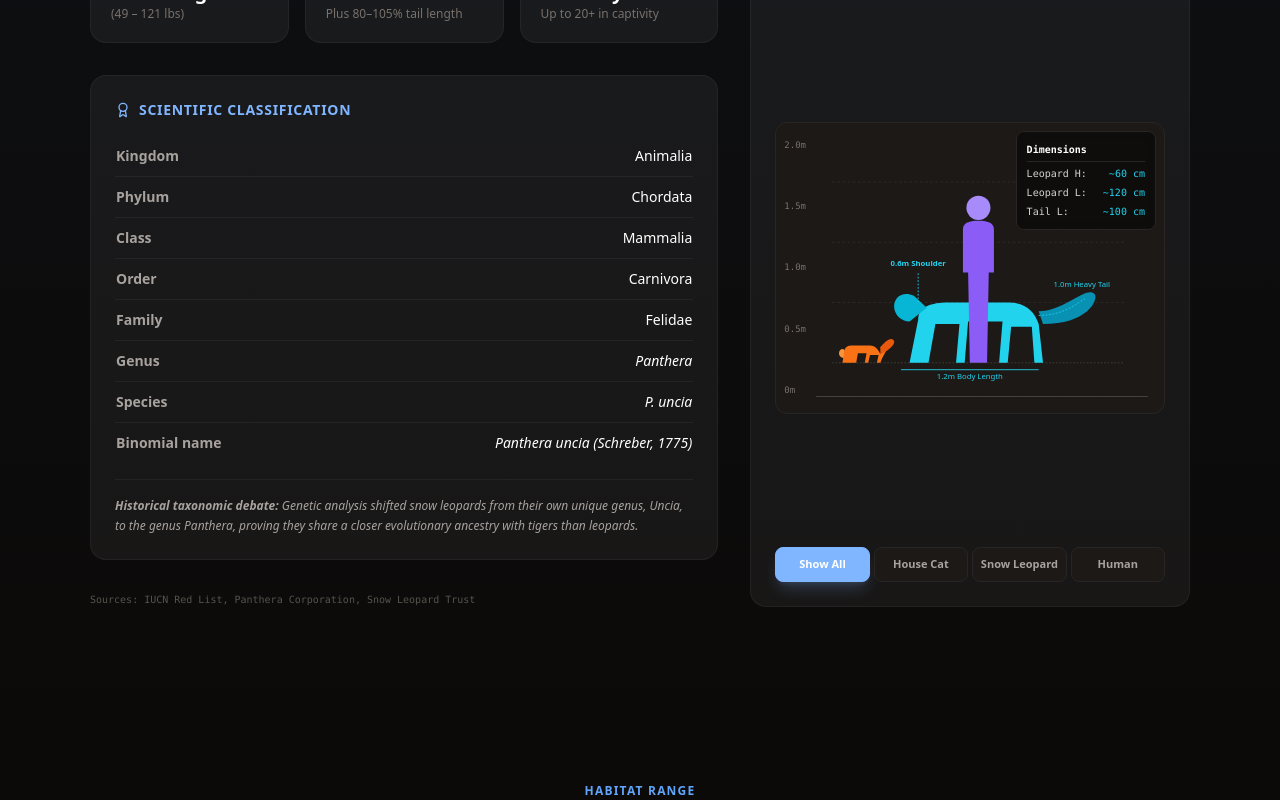
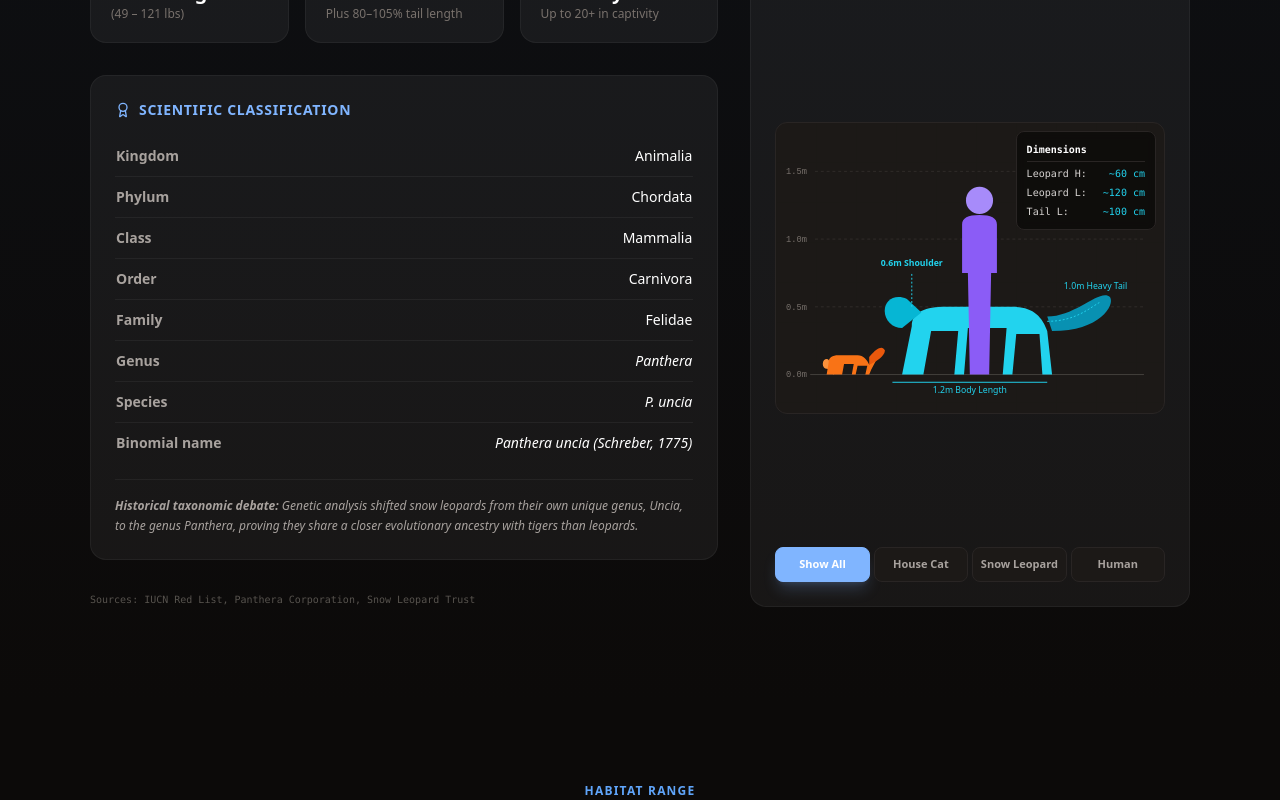
Before and after one commit to MacallanButler/proj-ghost-mountain, a Next.js app: page / in a window 1280 px wide. Shown: the part 2420-3220 px from the top of the page. Built offline with nearby package versions, Linux system fonts and the light colour scheme.

Commit message:
fix: donate disclosures, size comparison layout, alt texts, citations, and footer credit

```diff
--- a/src/components/home/CTA.tsx
+++ b/src/components/home/CTA.tsx
@@ -52,6 +52,9 @@ export function CTA() {
                     <span className="flex items-center text-blue-400 font-semibold group-hover:gap-2 transition-all">
                         Give Today <ArrowRight className="w-4 h-4 ml-1" />
                     </span>
+                    <span className="text-[10px] text-stone-500 block mt-1">
+                        proof-of-concept — no payment processed
+                    </span>
                 </motion.a>
 
                 {/* Card 3: Newsletter */}
--- a/src/components/home/ConservationCharts.tsx
+++ b/src/components/home/ConservationCharts.tsx
@@ -91,6 +91,9 @@ export function ConservationCharts() {
                                     </LineChart>
                                 </ResponsiveContainer>
                             </div>
+                            <span className="text-[9px] text-stone-500 block mt-3 font-mono select-none">
+                                Source: IUCN Red List / WWF Population Reports
+                            </span>
                         </>
                     ) : (
                         <>
@@ -114,6 +117,9 @@ export function ConservationCharts() {
                                     </BarChart>
                                 </ResponsiveContainer>
                             </div>
+                            <span className="text-[9px] text-stone-500 block mt-3 font-mono select-none">
+                                Source: Wildlife Conservation Society (WCS) / GSLEP Prey Studies
+                            </span>
                         </>
                     )}
                 </div>
--- a/src/components/home/DonationForm.tsx
+++ b/src/components/home/DonationForm.tsx
@@ -177,7 +177,7 @@ export function DonationForm() {
 
                             <div className="p-3 bg-amber-500/10 border border-amber-500/20 rounded-xl text-center">
                                 <p className="text-amber-400 text-xs font-medium leading-relaxed">
-                                    This is a proof-of-concept demonstration for a conservation outreach project — no payment is processed and no funds are collected.
+                                    This is a proof-of-concept demonstration — no payment is processed and no funds are collected.
                                 </p>
                             </div>
 
@@ -192,8 +192,8 @@ export function DonationForm() {
                                 }
                             </button>
 
-                            <div className="flex items-center justify-center gap-2 text-xs text-stone-600">
-                                <Lock className="w-3 h-3" /> Demo mode — no real charges are made
+                            <div className="text-center text-xs text-stone-400 mt-1">
+                                This is a proof-of-concept demonstration — no payment is processed and no funds are collected.
                             </div>
                         </>
                     )}
--- a/src/components/home/Facts.tsx
+++ b/src/components/home/Facts.tsx
@@ -71,7 +71,7 @@ export function Facts() {
             <div className="absolute inset-0 z-0">
                 <Image
                     src={factsBg}
-                    alt="Mountain landscape"
+                    alt="High altitude snowy Himalayan mountain peaks under heavy cloud cover"
                     fill
                     className="object-cover"
                     quality={80} // Dropped quality from 100 to 80 as requested in brief
--- a/src/components/home/Hero.tsx
+++ b/src/components/home/Hero.tsx
@@ -21,7 +21,7 @@ export function Hero() {
                 <div className="block md:hidden absolute inset-0 w-full h-full">
                     <Image
                         src={heroMobileBg}
-                        alt="Mountain landscape at sunset"
+                        alt="A close-up portrait of a snow leopard amidst rocky mountain terrain"
                         fill
                         className="object-cover object-center"
                         priority
@@ -33,7 +33,7 @@ export function Hero() {
                 <div className="hidden md:block absolute inset-0 w-full h-full">
                     <Image
                         src={heroBg}
-                        alt="Mountain landscape at sunset"
+                        alt="Majestic snow leopard in its natural high-altitude rocky habitat at dusk"
                         fill
                         className="object-cover object-center"
                         priority
--- a/src/components/home/VitalsAndSize.tsx
+++ b/src/components/home/VitalsAndSize.tsx
@@ -121,27 +121,23 @@ export function VitalsAndSize() {
                         </div>
 
                         {/* SVG Canvas Box */}
-                        <div className="relative aspect-[4/3] bg-stone-900 border border-stone-800 rounded-xl overflow-hidden mb-6 flex items-end p-4">
+                        <div className="relative aspect-[4/3] bg-stone-900 border border-stone-800 rounded-xl overflow-hidden mb-6">
 
                             {/* Gridlines backdrop */}
                             <div className="absolute inset-0 bg-[linear-gradient(to_right,#1c1917_1px,transparent_1px),linear-gradient(to_top,#1c1917_1px,transparent_1px)] bg-[size:40px_40px] opacity-40 pointer-events-none" />
 
-                            {/* Scale Indicators */}
-                            <div className="absolute left-2 inset-y-0 flex flex-col justify-between text-[9px] text-stone-500 py-4 font-mono pointer-events-none">
-                                <span>2.0m</span>
-                                <span>1.5m</span>
-                                <span>1.0m</span>
-                                <span>0.5m</span>
-                                <span>0m</span>
-                            </div>
+                            {/* Silhouette SVG drawing */}
+                            <svg viewBox="0 0 400 300" className="absolute inset-0 w-full h-full z-10 select-none">
+                                {/* Ruler Scale Labels (Aligned perfectly inside SVG) */}
+                                <g style={{ pointerEvents: 'none', userSelect: 'none' }}>
+                                    <text x="10" y="53" fill="#78716c" fontSize="9" fontFamily="monospace" textAnchor="start">1.5m</text>
+                                    <text x="10" y="123" fill="#78716c" fontSize="9" fontFamily="monospace" textAnchor="start">1.0m</text>
+                                    <text x="10" y="193" fill="#78716c" fontSize="9" fontFamily="monospace" textAnchor="start">0.5m</text>
+                                    <text x="10" y="263" fill="#78716c" fontSize="9" fontFamily="monospace" textAnchor="start">0.0m</text>
+                                </g>
 
-                            {/* Ground Line */}
-                            <div className="absolute bottom-4 left-10 right-4 h-[1px] bg-stone-700 pointer-events-none" />
-
-                            {/* Silhouette SVG drawing */}
-                            <svg viewBox="0 0 400 300" className="w-full h-full z-10 select-none">
-                                {/* Grid reference markers (hidden on mobile sometimes but SVG scales) */}
-                                <line x1="40" y1="260" x2="380" y2="260" stroke="#44403c" strokeWidth="1" strokeDasharray="2 2" />
+                                {/* Grid reference markers */}
+                                <line x1="35" y1="260" x2="380" y2="260" stroke="#44403c" strokeWidth="1" />
                                 <line x1="40" y1="190" x2="380" y2="190" stroke="#44403c" strokeWidth="0.5" strokeDasharray="3 3" />
                                 <line x1="40" y1="120" x2="380" y2="120" stroke="#44403c" strokeWidth="0.5" strokeDasharray="3 3" />
                                 <line x1="40" y1="50" x2="380" y2="50" stroke="#44403c" strokeWidth="0.5" strokeDasharray="3 3" />
@@ -169,12 +165,12 @@ export function VitalsAndSize() {
                                         fill="#ea580c"
                                     />
                                     {compareMode === "cat" && (
-                                        <>
+                                        <g>
                                             <line x1="72" y1="240" x2="72" y2="210" stroke="#f97316" strokeWidth="1" strokeDasharray="2 2" />
                                             <text x="72" y="202" fill="#fb923c" fontSize="9" textAnchor="middle" fontWeight="bold">0.25m Height</text>
                                             <line x1="52" y1="265" x2="96" y2="265" stroke="#f97316" strokeWidth="1" />
                                             <text x="74" y="277" fill="#fb923c" fontSize="9" textAnchor="middle">0.5m Body</text>
-                                        </>
+                                        </g>
                                     )}
                                 </g>
 
@@ -202,9 +198,8 @@ export function VitalsAndSize() {
                                         d="M280,200 C310,200 335,170 345,180 C350,188 335,215 285,215 Z"
                                         fill="#0891b2"
                                     />
-
-                                    {(compareMode === "leopard" || compareMode === "all") && (
-                                        <>
+                                                               {(compareMode === "leopard" || compareMode === "all") && (
+                                        <g>
                                             <line x1="140" y1="190" x2="140" y2="155" stroke="#22d3ee" strokeWidth="1" strokeDasharray="2 2" />
                                             <text x="140" y="148" fill="#22d3ee" fontSize="9" textAnchor="middle" fontWeight="bold">0.6m Shoulder</text>
 
@@ -213,7 +208,7 @@ export function VitalsAndSize() {
 
                                             <path d="M280,205 C310,205 325,190 335,185" fill="none" stroke="#22d3ee" strokeWidth="1" strokeDasharray="2 2" />
                                             <text x="330" y="172" fill="#22d3ee" fontSize="9" textAnchor="middle">1.0m Heavy Tail</text>
-                                        </>
+                                        </g>
                                     )}
                                 </g>
 
@@ -232,10 +227,10 @@ export function VitalsAndSize() {
                                         fill="#8b5cf6"
                                     />
                                     {compareMode === "human" && (
-                                        <>
+                                        <g>
                                             <line x1="210" y1="66" x2="250" y2="66" stroke="#8b5cf6" strokeWidth="1" strokeDasharray="2 2" />
                                             <text x="256" y="70" fill="#a78bfa" fontSize="9" fontWeight="bold">1.8m Height</text>
-                                        </>
+                                        </g>
                                     )}
                                 </g>
                             </svg>
--- a/src/components/layout/Footer.tsx
+++ b/src/components/layout/Footer.tsx
@@ -3,7 +3,7 @@ export function Footer() {
     return (
         <footer className="py-8 px-6 text-center text-sm text-muted-foreground bg-background">
             <div className="max-w-[1100px] mx-auto">
-                <p>Built by Macallan Butler • HTML, CSS, and JavaScript (Refactored to React)</p>
+                <p>© {new Date().getFullYear()} Ghost of the Mountains. Developed by Macallan Butler.</p>
             </div>
         </footer>
     );
```
